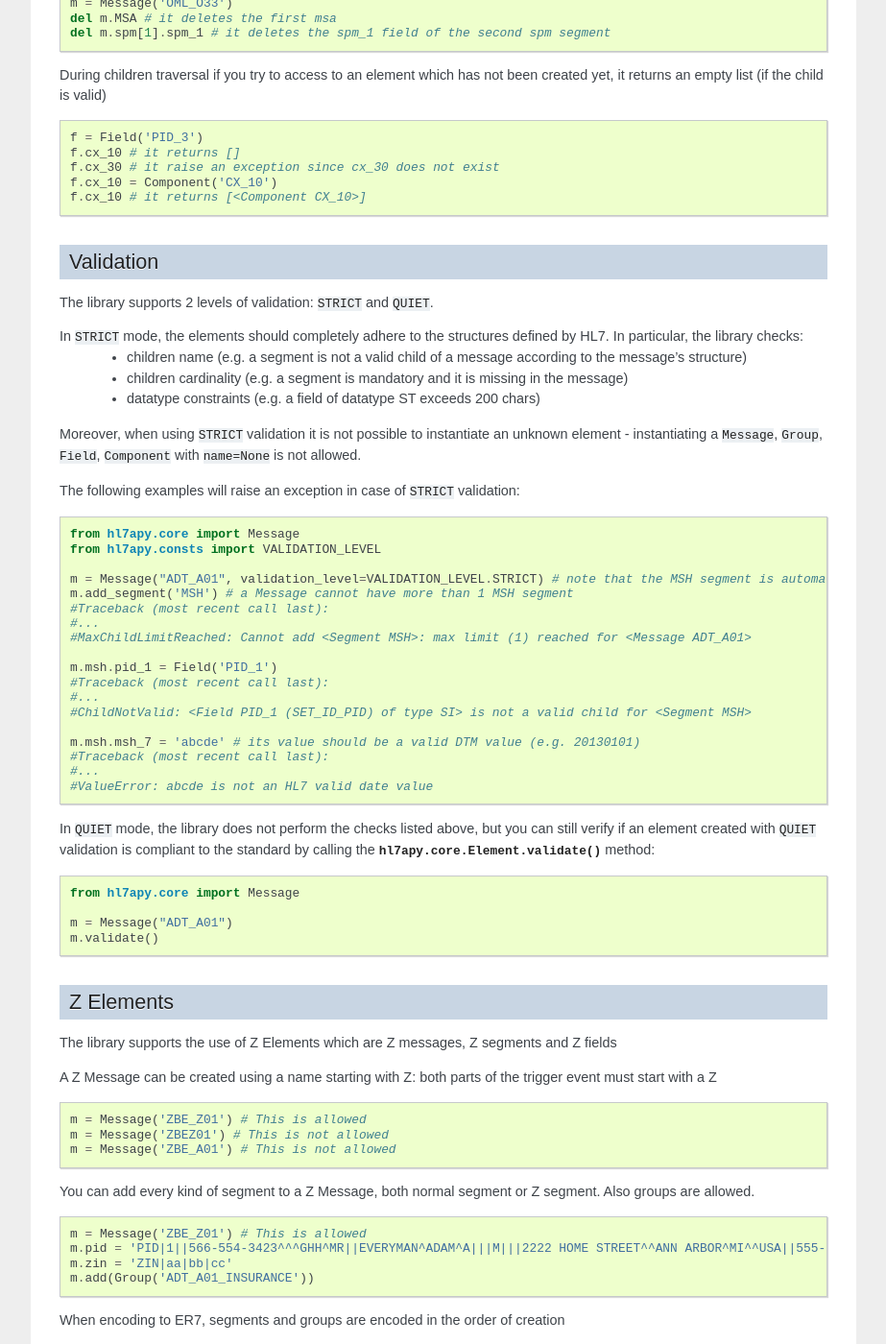
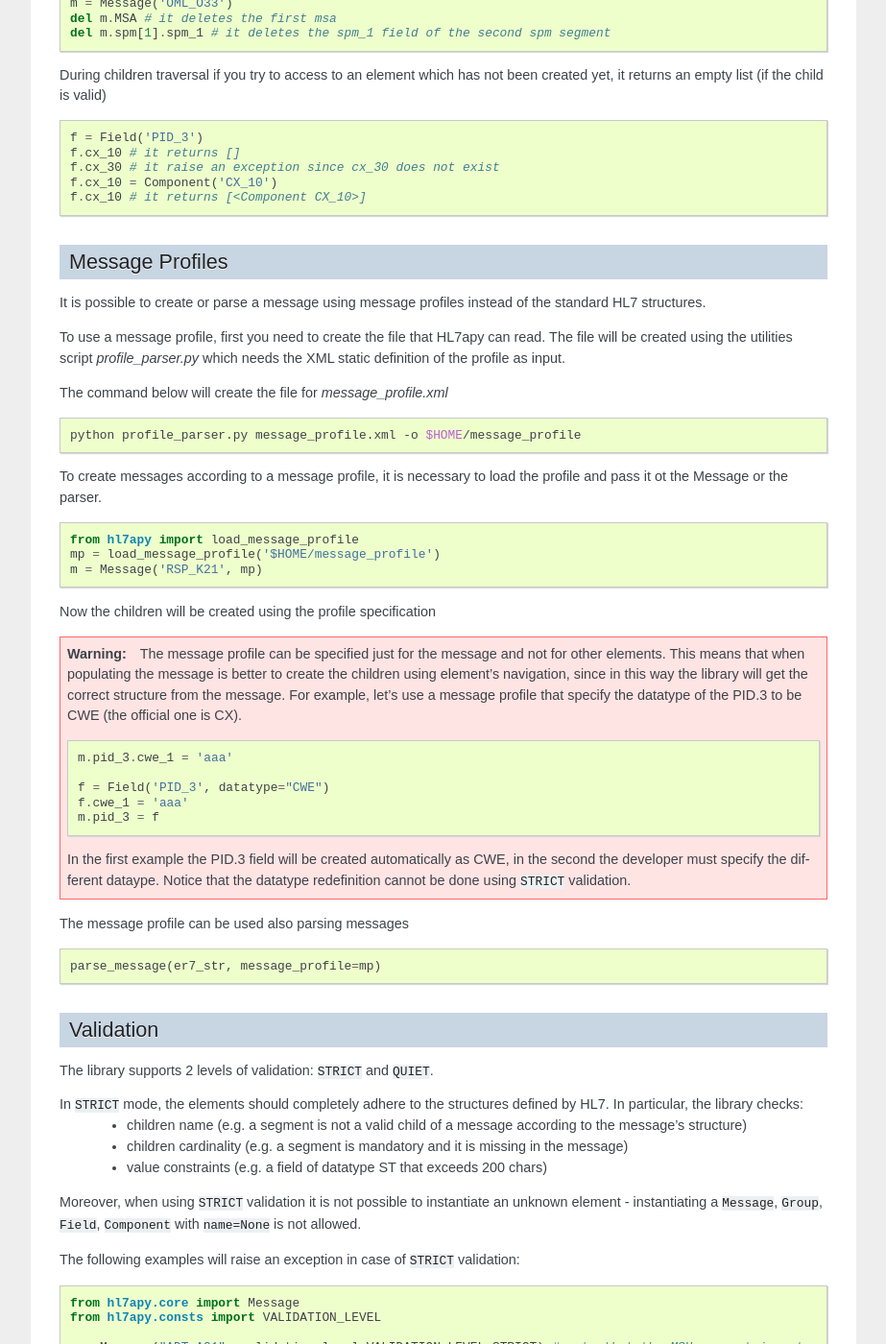
Before and after one commit to crs4/hl7apy, a Sphinx documentation site: the page built from docs/tutorial/index.rst, in a window 1280 px wide and 1400 px high, scrolled down 4832 px. Shown: the whole window at 96% size, without its empty margins (198-1121 px from the left). Built offline with Sphinx 7.4.7, drawn with Linux system fonts in a browser that asks for light colours; some of the changed text lies outside the part shown.

Commit message:
Added documentation for message profiles

```diff
--- a/docs/tutorial/index.rst
+++ b/docs/tutorial/index.rst
@@ -197,7 +197,6 @@ For ``Message`` objects, you can get the string ready to be sent using mllp, by
   m = Message('OML_O33')
   m.to_mllp()
 
-
 Datatypes
 ---------
 
@@ -296,7 +295,6 @@ You can also iterate over all the repetitions of a given child
 
 You can delete a child from an elements
 
-
 .. code-block:: python
 
     m = Message('OML_O33')
@@ -313,7 +311,56 @@ During children traversal if you try to access to an element which has not been
     f.cx_10 = Component('CX_10')
     f.cx_10 # it returns [<Component CX_10>]
 
+Message Profiles
+----------------
 
+It is possible to create or parse a message using message profiles instead of the standard HL7 structures.
+
+To use a message profile, first you need to create the file that HL7apy can read. The file will be created using
+the utilities script `profile_parser.py` which needs the XML static definition of the profile as input.
+
+The command below will create the file for `message_profile.xml`
+
+.. code-block:: bash
+
+    python profile_parser.py message_profile.xml -o $HOME/message_profile
+
+To create messages according to a message profile, it is necessary to load the profile and pass it ot the
+Message or the parser.
+
+.. code-block:: python
+
+    from hl7apy import load_message_profile
+    mp = load_message_profile('$HOME/message_profile')
+    m = Message('RSP_K21', mp)
+
+Now the children will be created using the profile specification
+
+.. warning::
+
+    The message profile can be specified just for the message and not for other elements. This means that
+    when populating the message is better to create the children using element's navigation, since in this way
+    the library will get the correct structure from the message.
+    For example, let's use a message profile that specify the datatype of the PID.3 to be CWE (the official
+    one is CX).
+
+    .. code-block:: python
+
+        m.pid_3.cwe_1 = 'aaa'
+
+        f = Field('PID_3', datatype="CWE")
+        f.cwe_1 = 'aaa'
+        m.pid_3 = f
+
+    In the first example the PID.3 field will be created automatically as CWE, in the second the developer
+    must specify the different dataype.
+    Notice that the datatype redefinition cannot be done using ``STRICT`` validation.
+
+The message profile can be used also parsing messages
+
+.. code-block:: python
+
+    parse_message(er7_str, message_profile=mp)
 
 Validation
 ----------
@@ -323,7 +370,7 @@ The library supports 2 levels of validation: ``STRICT`` and ``QUIET``.
 In ``STRICT`` mode, the elements should completely adhere to the structures defined by HL7. In particular, the library checks:
     * children name (e.g. a segment is not a valid child of a message according to the message's structure)
     * children cardinality (e.g. a segment is mandatory and it is missing in the message)
-    * datatype constraints (e.g. a field of datatype ST exceeds 200 chars)
+    * value constraints (e.g. a field of datatype ST that exceeds 200 chars)
 
 Moreover, when using ``STRICT`` validation it is not possible to instantiate an unknown element - instantiating a ``Message``,
 ``Group``, ``Field``, ``Component`` with ``name=None`` is not allowed.
@@ -351,8 +398,9 @@ The following examples will raise an exception in case of ``STRICT`` validation:
   #...
   #ValueError: abcde is not an HL7 valid date value
 
-In ``QUIET`` mode, the library does not perform the checks listed above, but you can still verify if an element created with ``QUIET``
-validation is compliant to the standard by calling the :func:`hl7apy.core.Element.validate` method:
+In ``QUIET`` mode, the library does not perform the checks listed above, but you can still verify if an
+element created with ``QUIET`` validation is compliant to the standard by calling the
+:func:`hl7apy.core.Element.validate` method:
 
 .. code-block:: python
 
@@ -360,6 +408,15 @@ validation is compliant to the standard by calling the :func:`hl7apy.core.Elemen
 
   m = Message("ADT_A01")
   m.validate()
+
+When a message is created using a message profile, the validation will be performed using it as reference.
+
+The validate method can also save a report file with all the errors and warnings occurred during validation.
+You just need to specify the file path as input
+
+.. code-block:: python
+
+    m.validate(report_file='report')
 
 Z Elements
 ----------
```
Also changed, not shown: 2 other files.
